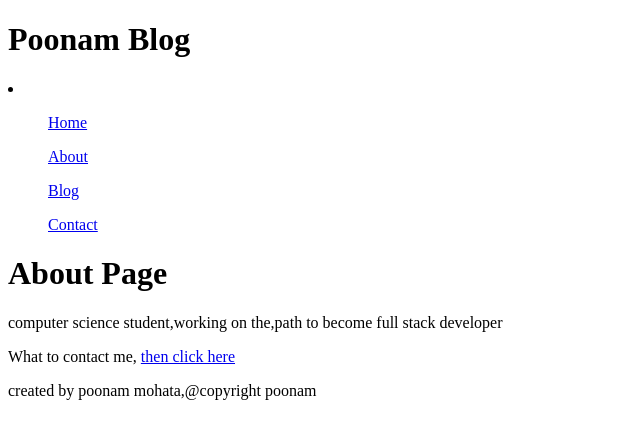
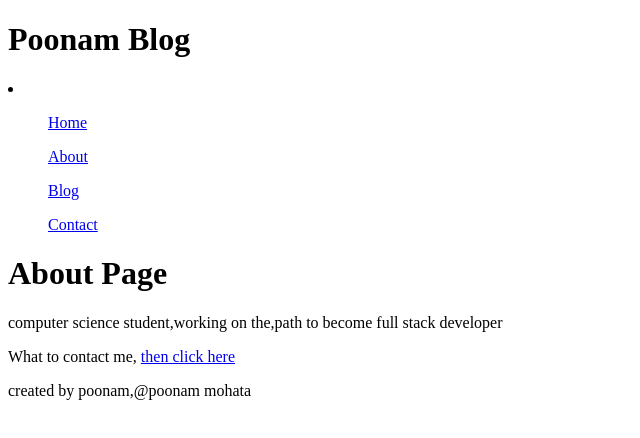
Before and after one commit to poonammohata/Blog-gatsby, a Gatsby site in the folder gatsby-static-site/: page /about in a window 1280 px wide. Shown: the full height of the page, 0-640 px from the left. Built offline with nearby package versions, Linux system fonts and the light colour scheme; Gatsby itself is replaced by a stand-in of ours.

Commit message:
page layout

```diff
--- a/gatsby-static-site/src/components/footer.js
+++ b/gatsby-static-site/src/components/footer.js
@@ -3,10 +3,9 @@
 const Footer=()=>{
     return(
         <div>
-        <footer>
-        <p>created by poonam mohata,@copyright poonam</p>
-        </footer>
+        <p>created by poonam,@poonam mohata</p>
         </div>
     )
 }
+
 export default Footer
--- /dev/null
+++ b/gatsby-static-site/src/components/layout.js
@@ -0,0 +1,15 @@
+import React from "react"
+import Header from "./header.js"
+import Footer from "./footer.js"
+
+const Layout=(props)=>{
+    return (
+        <div>
+            <Header/>
+            {props.children}
+            <Footer/>
+        </div>
+    )
+}
+
+export default Layout
--- a/gatsby-static-site/src/pages/about.js
+++ b/gatsby-static-site/src/pages/about.js
@@ -1,17 +1,16 @@
 import React from "react"
 import {Link} from "gatsby"
-import Footer from "../components/footer.js"
-import Header from "../components/header.js"
+import Layout from "../components/layout.js"
 
 const AboutPage=()=>{
     return(
-        <div>
-            <Header/>
+
+            <Layout>
             <h1>About Page</h1>
             <p>computer science student,working on the,path to become full stack developer</p>
             <p>What to contact me, <Link to="/contact">then click here</Link></p>
-            <Footer/>
-        </div>
+            </Layout>
+
     )
 }
 export default AboutPage
```
Also changed, not shown: gatsby-static-site/src/pages/blog.js (+5 -6 lines), gatsby-static-site/src/pages/contact.js (+5 -6 lines), gatsby-static-site/src/pages/index.js (+5 -6 lines).
